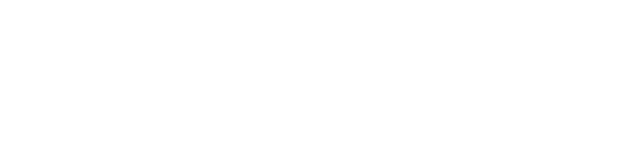
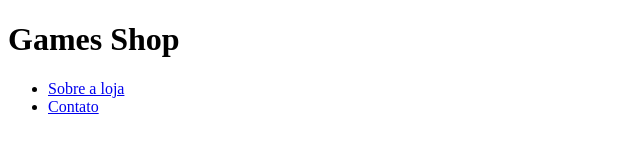
Before and after one commit to MichelHoffmann/ebac_project01, a plain HTML site: page index.html in a window 1280 px wide. Shown: the whole page, without its empty margins (0-640 px from the left). Drawn offline with Linux system fonts and the light colour scheme.

Commit message:
chore: estrutuando o cabeçalho da pagina

```diff
--- a/index.html
+++ b/index.html
@@ -3,9 +3,22 @@
 <head>
     <meta charset="UTF-8">
     <meta name="viewport" content="width=device-width, initial-scale=1.0">
-    <title>Document</title>
+    <link rel="stylesheet" href="style.css">
+    <title>Project 01</title>
 </head>
 <body>
-
+    <header>
+        <h1>Games Shop</h1>
+        <nav>
+            <ul>
+                <li>
+                    <a href="#">Sobre a loja</a>
+                </li>
+                <li>
+                    <a href="#">Contato</a>
+                </li>
+            </ul>
+        </nav>
+    </header>
 </body>
 </html>
```
